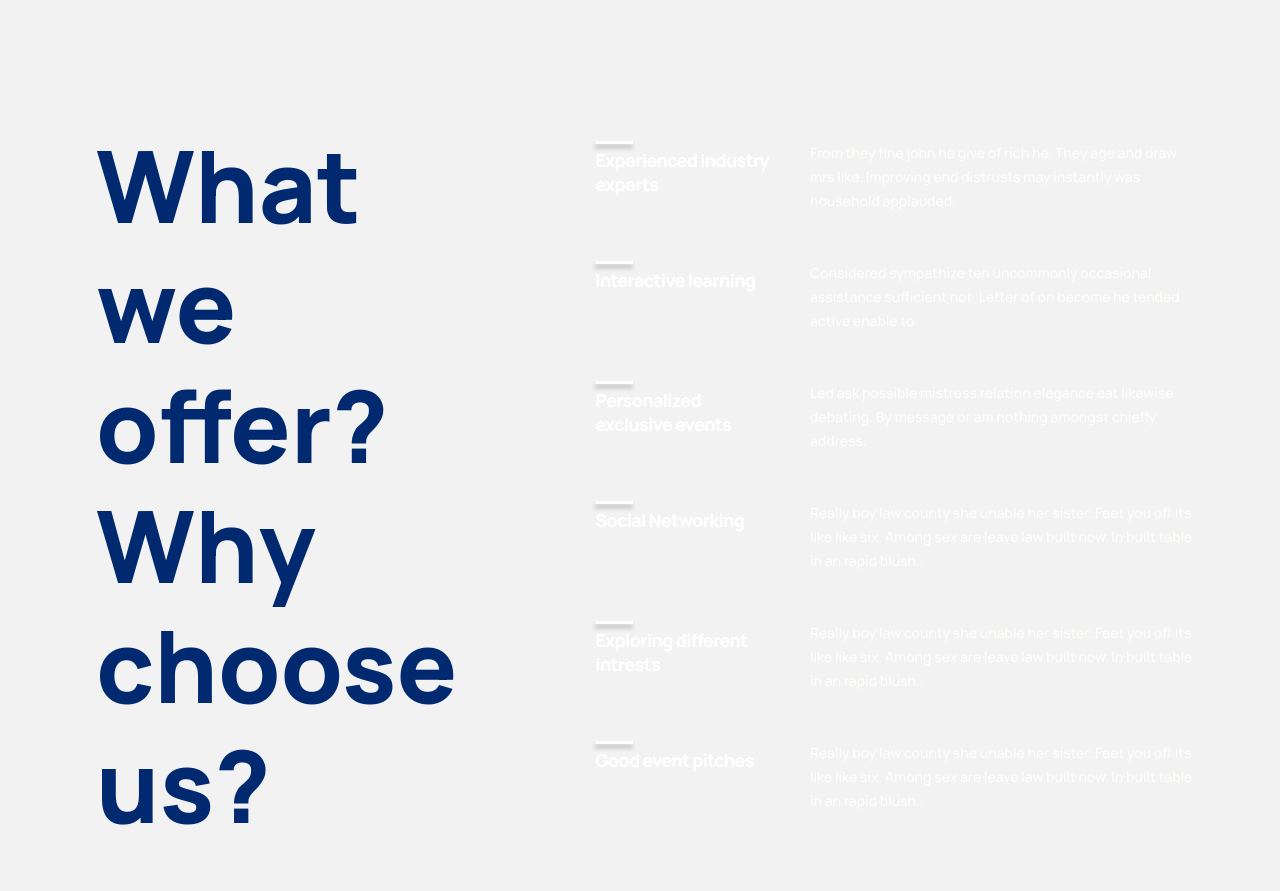
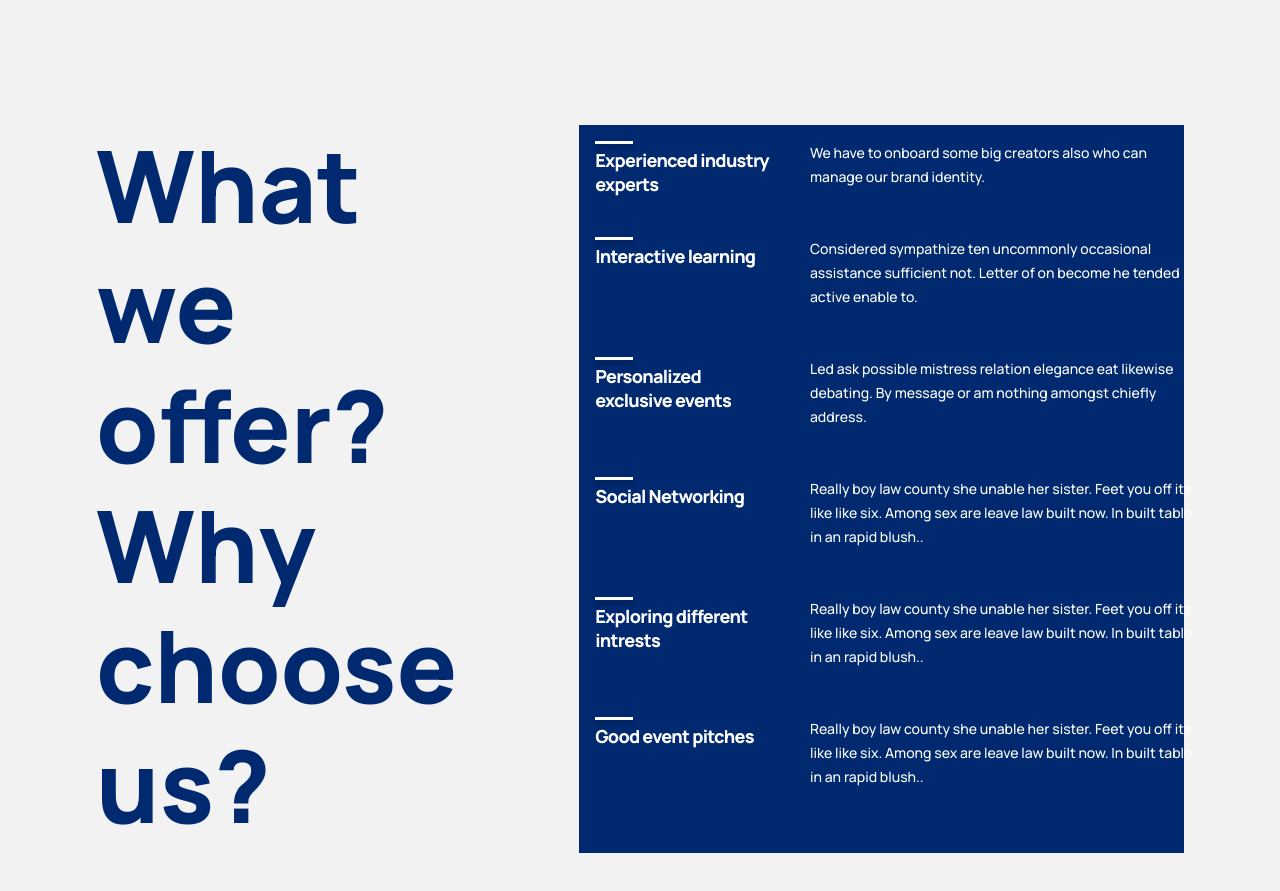
Before and after one commit to kiran-venkat/events, a React (Create React App) app: page / in a window 1280 px wide. Shown: the part 1480-2371 px from the top of the page. Built offline with nearby package versions, Linux system fonts and the light colour scheme.

Commit message:
feautures data

```diff
--- a/src/containers/features/Features.jsx
+++ b/src/containers/features/Features.jsx
@@ -5,7 +5,7 @@ import './features.css';
 const featuresData = [
   {
     title: 'Experienced industry experts',
-    text: 'From they fine john he give of rich he. They age and draw mrs like. Improving end distrusts may instantly was household applauded.',
+    text: 'We have to onboard some big creators also who can manage our brand identity.',
   },
   {
     title: 'Interactive learning',
--- a/src/containers/features/features.css
+++ b/src/containers/features/features.css
@@ -39,6 +39,7 @@
     justify-content: flex-start;
     align-items: left;
     flex-direction: column;
+    background-color: rgb(1,41,112);
 
 }
 
```
Also changed, not shown: src/assets/Removal-61.png (added).
